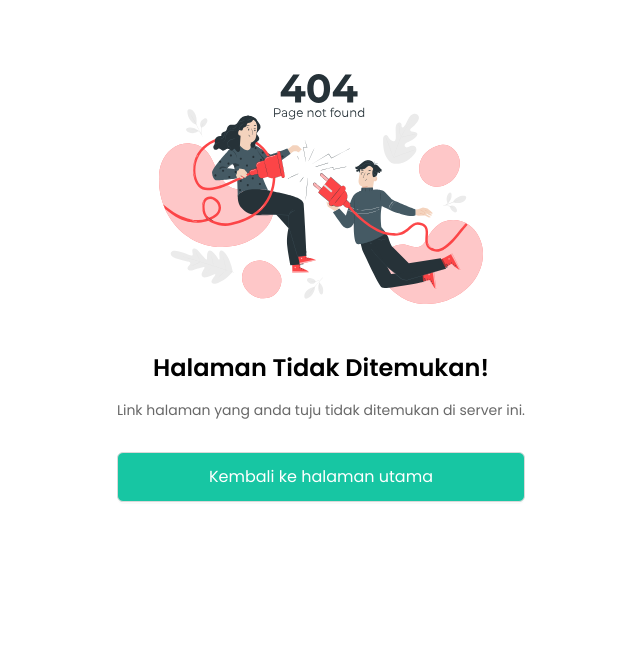
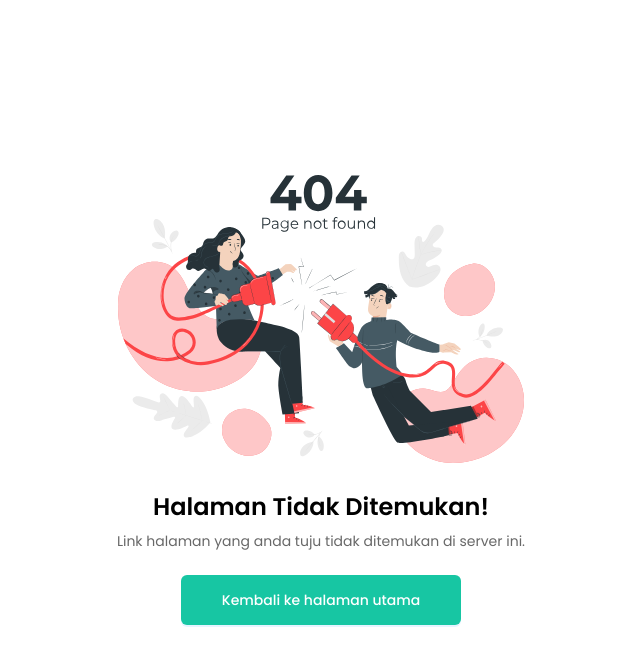
Before and after one commit to team-capstone-1/fe-repro-health, a React (Vite) app: page /404 in a window 1280 px wide. Shown: the top 666 px of the page, without its empty margins (319-959 px from the left). Built offline with nearby package versions, Linux system fonts and the light colour scheme; no server answers.

Commit message:
refactor: fix overflow-x

```diff
--- a/src/views/error-views/Notfound.jsx
+++ b/src/views/error-views/Notfound.jsx
@@ -1,26 +1,38 @@
-import { Button } from "antd";
+import { Button, Row, Col } from "antd";
 import { Link } from "react-router-dom";
 
 import imageNotfound from "@/assets/notfound.svg";
 
 export default function Notfound() {
   return (
-    <section className="m-auto mt-[50%] flex h-[100vw] w-[90vw] flex-col items-center justify-center text-center sm:mt-0 sm:w-[80vw] md:mt-0 md:h-[80vw] lg:mt-0 lg:h-[60vw] lg:w-[100vw] xl:h-[45vw]">
+    <>
+      <section className="flex h-screen items-center justify-center text-center">
+        <Row justify="center">
+          <Col sm={24} md={12}>
             <img
               src={imageNotfound}
-        className="h-[40%] items-center justify-center"
+              className="m-auto h-48 md:h-56 lg:h-60 xl:h-72"
             />
-      <div className="mt-[3rem]">
-        <h4 className="text-base lg:text-2xl">Halaman Tidak Ditemukan!</h4>
-        <p className="my-[1rem] text-xs text-[#686868] lg:text-sm">
+          </Col>
+          <Col span={24}>
+            <div className="mt-7">
+              <h4 className="text-lg lg:text-2xl">Halaman Tidak Ditemukan!</h4>
+              <p className="mb-6 mt-2 text-grey-300 lg:text-sm">
                 Link halaman yang anda tuju tidak ditemukan di server ini.
               </p>
-        <Link to="/" id="btn-error-notfound">
-          <Button className="mt-[1rem] h-[50px] w-[100%] bg-green-500 text-base text-white hover:border-transparent">
+              <Link to="/">
+                <Button
+                  id="btn-error-notfound"
+                  type="primary"
+                  className="h-[50px] px-10 font-medium"
+                >
                   Kembali ke halaman utama
                 </Button>
               </Link>
             </div>
+          </Col>
+        </Row>
       </section>
+    </>
   );
 }
```
Lines whose indentation alone changed are shown as unchanged.
